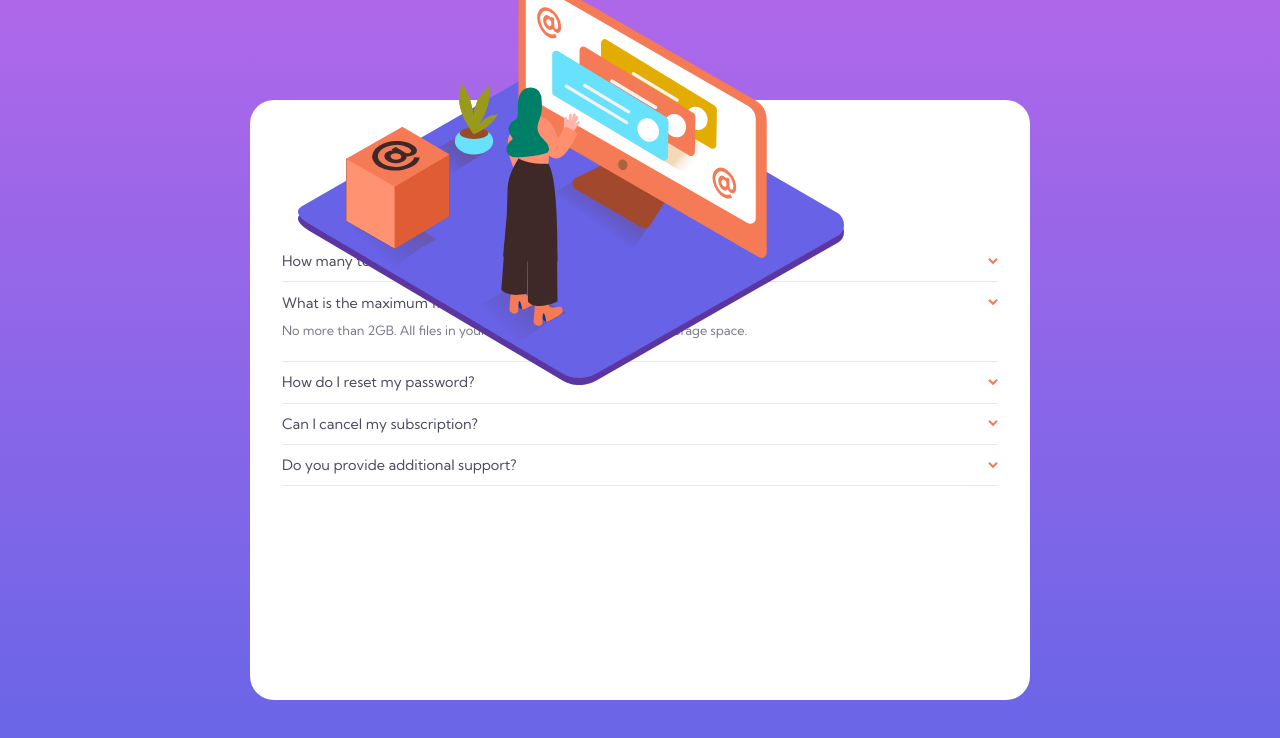
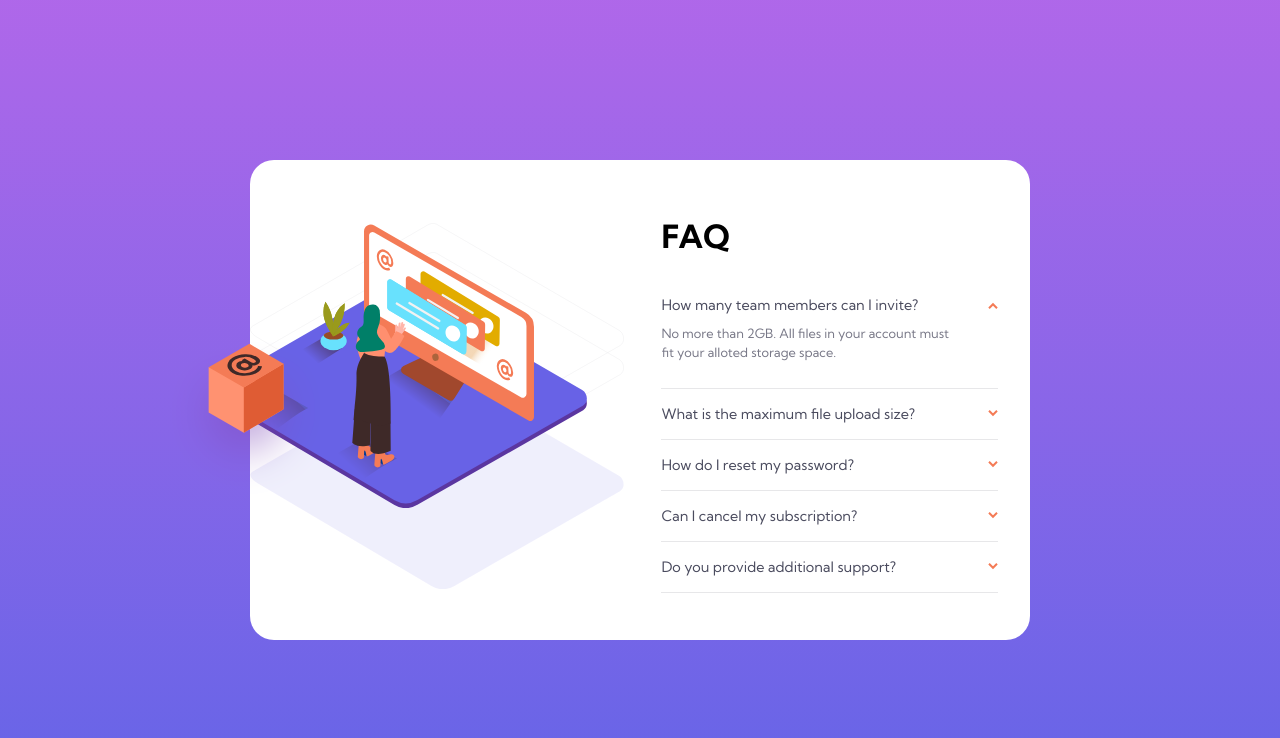
Before and after one commit to iamlearner0/faq-accordion-card-main, a plain HTML site: page index.html in a window 1280 px wide. Both pictures are taken after a click on the picture 993 px from the left and 302 px from the top of the page. Drawn offline with Linux system fonts and the light colour scheme.

Commit message:
dropdown arrow

```diff
--- a/script.js
+++ b/script.js
@@ -1,17 +1,21 @@
 //variables
 const questions = document.querySelectorAll(".question-row");
+
 //event listeners
 
 questions.forEach((question) => {
   question.addEventListener("click", () => {
+    let arrow = question.lastElementChild;
     if (question.classList.contains("open")) {
       question.classList.remove("open");
+      arrow.classList.remove("rotated");
     } else {
       let isOthersOpen = document.querySelectorAll(".open");
       isOthersOpen.forEach((others) => {
         others.classList.remove("open");
       });
       question.classList.add("open");
+      arrow.classList.add("rotated");
     }
   });
 });
--- a/style.css
+++ b/style.css
@@ -27,7 +27,7 @@ body {
 
 #container {
   width: 85%;
-  height: 75%;
+  height: 30rem;
   max-width: 780px;
   background-color: #fff;
   padding: 5rem 2rem 2rem;
@@ -38,36 +38,26 @@ body {
 #woman--online-mobile {
   position: absolute;
   width: 70%;
-  top: -21.5%;
+  top: -21%;
   left: 3rem;
 }
 
 #woman--online-desktop {
-  height: 100%;
-  align-self: center;
-  justify-self: center;
-  margin-top: 1rem;
-  margin-left: -2.5rem;
   display: none;
 }
 
 #illustration--box {
-  width: 10rem;
-  position: absolute;
-  left: -6em;
-  top: 40%;
   display: none;
 }
 
 #second__inner--container {
   width: 100%;
-  height: 100%;
   align-items: center;
   overflow: hidden;
 }
 
 #faq--label {
-  margin-bottom: 1rem;
+  margin-bottom: 0.5rem;
   letter-spacing: 1.8;
   font-size: 3em;
   font-weight: 700;
@@ -86,7 +76,7 @@ body {
   display: flex;
   align-items: center;
   justify-content: space-between;
-  user-select: none;
+  /* user-select: none; */
 }
 
 .question {
@@ -107,7 +97,7 @@ body {
 }
 
 .question-row.open + .fa--arrow {
-  transform: rotateX(-180deg);
+  transform: rotateX(180deg);
 }
 
 .question:hover {
@@ -133,6 +123,10 @@ body {
   align-self: center;
 }
 
+.rotated {
+  transform: rotate(180deg);
+}
+
 .attribution {
   font-size: 11px;
   text-align: center;
@@ -141,58 +135,63 @@ body {
   color: hsl(228, 45%, 44%);
 }
 
-/* @media (max-width: 768px) {
-  #woman--online {
-    height: 80%;
+@media (min-width: 400px) {
+  #woman--online-mobile {
+    top: -23%;
+    left: 3.6rem;
+  }
+}
+
+@media (min-width: 500px) {
+  #woman--online-mobile {
+    top: -30%;
+    left: 4rem;
+  }
+  #faq--label {
+    margin: 1.5rem 0;
+  }
+}
+
+@media (min-width: 700px) {
+  #container {
+    display: flex;
+    justify-content: space-between;
+    padding: 0 2rem 0 0;
+    position: relative;
   }
   #first__inner--container {
-  height: 100%;
-  background-image: url(images/bg-pattern-desktop.svg);
-  background-repeat: no-repeat;
-  background-size: contain;
-}
-}
-
-@media (max-width: 668px) {
-  #container {
-    width: 80%;
-    height: 100%;
-    max-width: 780px;
-    flex-direction: column;
-    align-items: center;
-    padding: 0 1rem 3rem;
-    margin-top: 5rem;
+    flex-basis: 50%;
+    background: url(./images/bg-pattern-desktop.svg);
+    background-size: contain;
+    background-position-y: 55%;
+    background-repeat: no-repeat;
+    padding: 4rem 0;
   }
-
-  #first__inner--container {
-    padding-bottom: 2rem;
-    width: 100%;
-    min-height: 50%;
-    background-image: url(images/bg-pattern-mobile.svg);
-    background-repeat: no-repeat;
-    background-size: contain;
-    align-items: center;
+  #second__inner--container {
+    flex-basis: 45%;
+    padding: 2rem 0;
   }
-
-  #woman--online-desktop,
-  #illustration--box {
+  #woman--online-mobile {
     display: none;
   }
-
-  #woman--online-mobile {
+  #woman--online-desktop {
     display: block;
-    width: 80%;
-    margin: -35% auto 0;
-  } */
-/*
-  #second__inner--container {
     width: 100%;
-    margin-left: 0;
-    overflow: auto;
+    margin-left: -10%;
+    overflow: hidden;
   }
-
+  #illustration--box {
+    width: 10rem;
+    position: absolute;
+    left: -7em;
+    top: 38%;
+    display: block;
+  }
+  .accordion {
+    padding: 1rem 0;
+  }
   #faq--label {
-    text-align: center;
-    margin-top: 1rem;
+    text-align: left;
+    font-size: 2rem;
   }
-} */
+}
```
